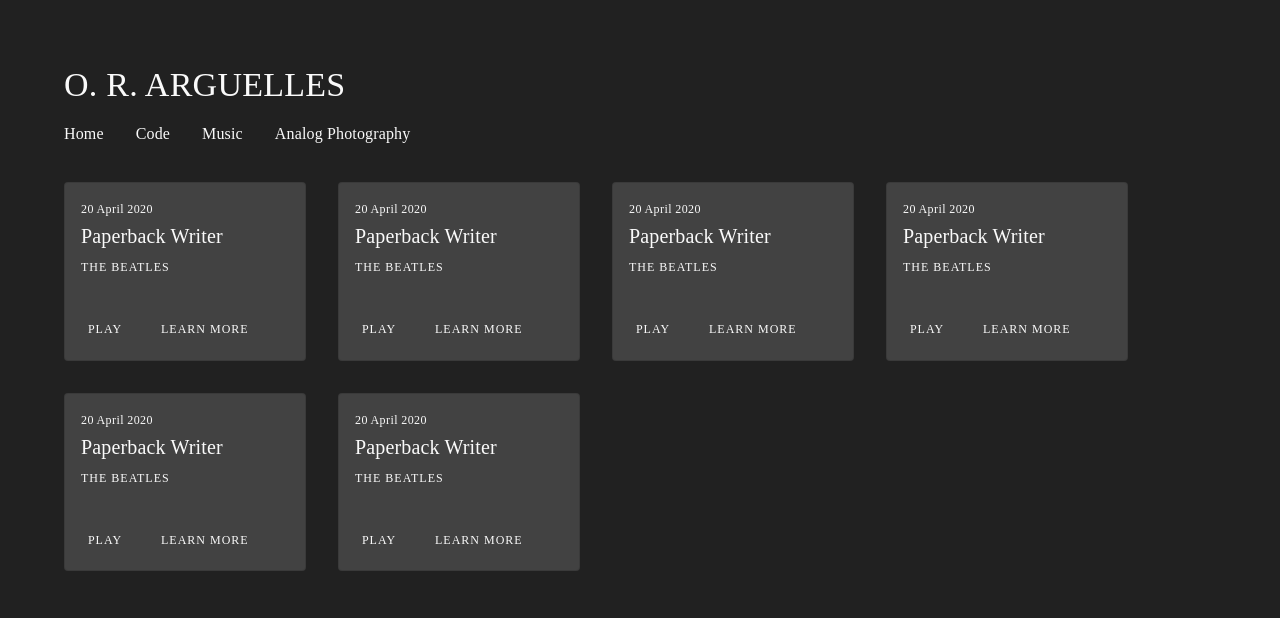
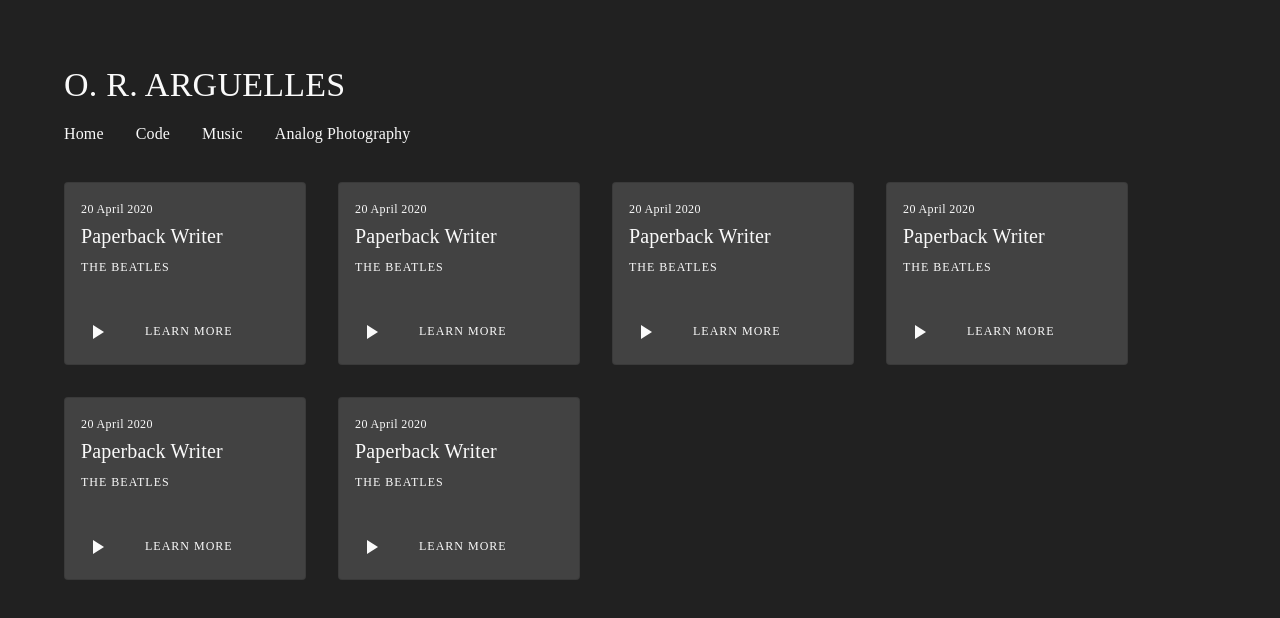
Before and after one commit to rylanarguelles/portfolio, a React (Create React App) app: page / in a window 1280 px wide. Shown: the top 618 px of the page. Built offline with nearby package versions, Linux system fonts and the light colour scheme.

Commit message:
Add component styling and change button to icon button

```diff
--- a/src/pages/Music/components/SongCard/index.jsx
+++ b/src/pages/Music/components/SongCard/index.jsx
@@ -4,6 +4,8 @@
 import CardActions from '@material-ui/core/CardActions';
 import CardContent from '@material-ui/core/CardContent';
 import Grid from '@material-ui/core/Grid';
+import IconButton from '@material-ui/core/IconButton';
+import PlayArrowIcon from '@material-ui/icons/PlayArrow';
 import Typography from '@material-ui/core/Typography';
 import grey from '@material-ui/core/colors/grey';
 import { withStyles } from '@material-ui/styles';
@@ -16,6 +18,9 @@
     text: {
         color: grey[50],
         fontFamily: 'Neue Haas Grotesk Text Pro',
+    },
+    icon: {
+        color: grey[50],
     },
 });
 
@@ -36,16 +41,16 @@
                     </Typography>
                 </CardContent>
                 <CardActions>
-                    <Grid container direction='row' spacing={2}>
+                    <Grid
+                        container
+                        direction='row'
+                        spacing={2}
+                        alignItems='center'
+                    >
                         <Grid item>
-                            <Button>
-                                <Typography
-                                    variant='overline'
-                                    className={classes.text}
-                                >
-                                    Play
-                                </Typography>
-                            </Button>
+                            <IconButton className={classes.icon}>
+                                <PlayArrowIcon />
+                            </IconButton>
                         </Grid>
                         <Grid item>
                             <Button>
```
